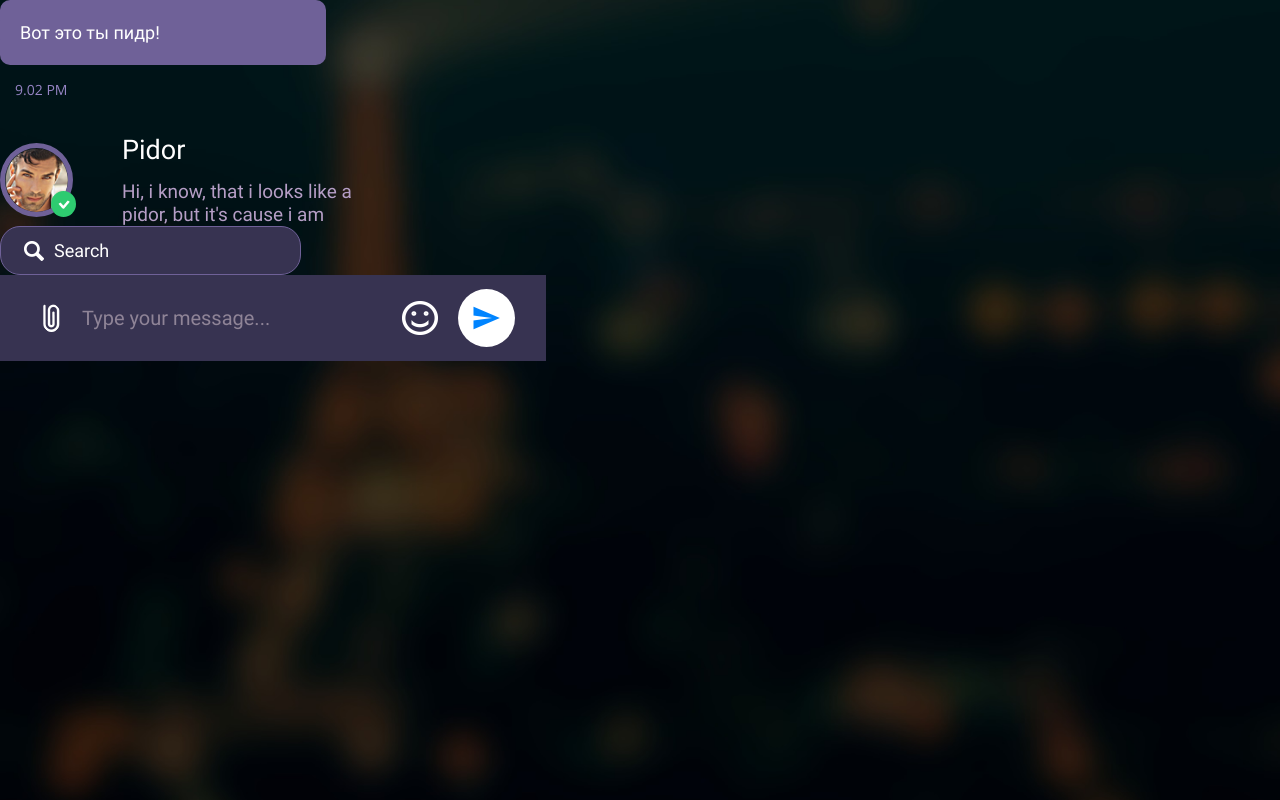
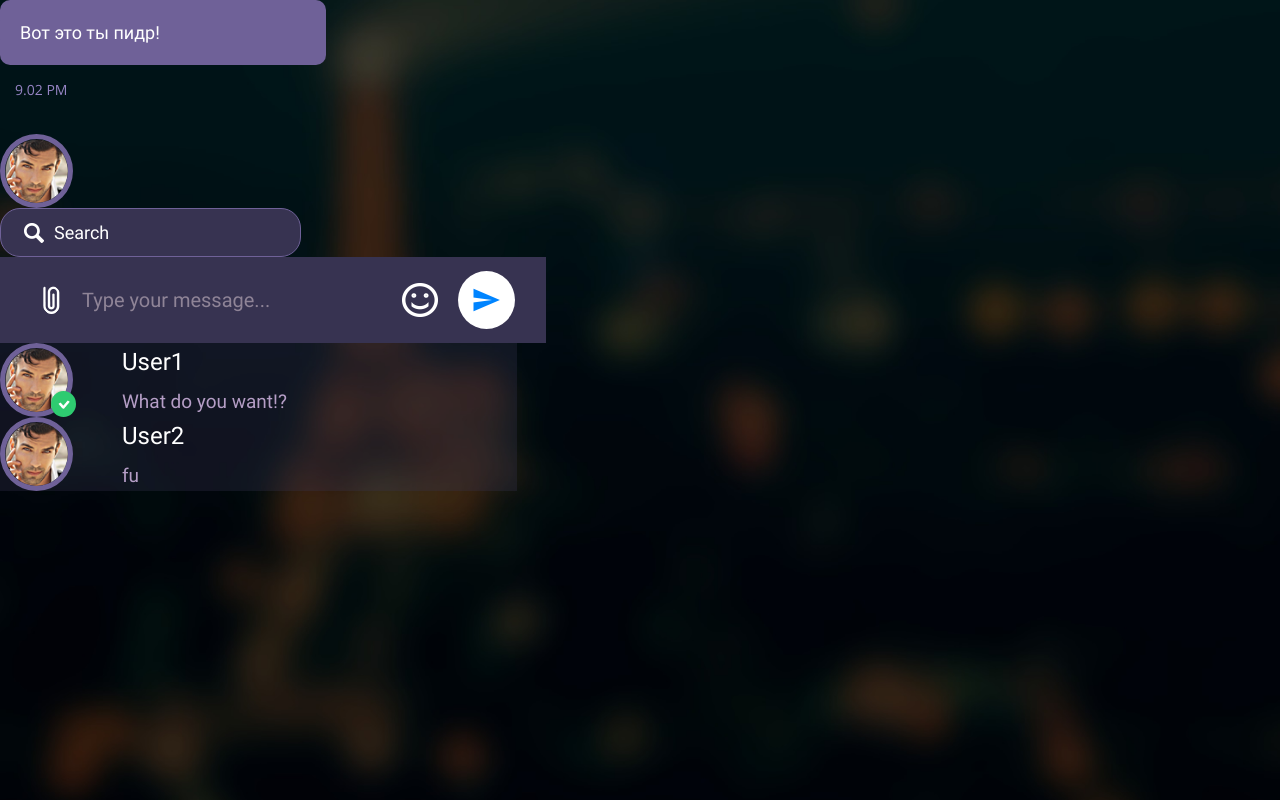
Before and after one commit to tayurus/react-chat, a React (Create React App) app: page / in a window 1280 px wide. Built offline with nearby package versions, Linux system fonts and the light colour scheme.

Commit message:
add user table

```diff
--- a/src/App.js
+++ b/src/App.js
@@ -5,8 +5,55 @@ import { Message } from "./Components/Message/Message";
 import { UserPreview } from "./Components/UserPreview/UserPreview";
 import { SearchInput } from "./Components/searchInput/SearchInput";
 import { MessageControls } from "./Components/MessageControls/MessageControls";
+import { UsersTable } from "./Components/UsersTable/UsersTable";
 
 class App extends Component {
+    constructor(props){
+        super(props);
+        this.state = {
+            username : "User",
+            dialogs: [
+                {
+                    username : "User1",
+                    status : "online",
+                    messagesHistory: [
+                        {
+                            type : "incoming",
+                            text : "Yo bro!",
+                            date: new Date()
+                        },
+                        {
+                            type : "outgoing",
+                            text : "What do you want!?",
+                            date: new Date()
+                        }
+                    ]
+                },
+                {
+                    username : "User2",
+                    status : "offline",
+                    messagesHistory: [
+                        {
+                            type : "outgoing",
+                            text : "May i have a momemnt of your time?",
+                            date: new Date()
+                        },
+                        {
+                            type : "incoming",
+                            text : "What do you want!?",
+                            date: new Date()
+                        },
+                        {
+                            type : "incoming emoji",
+                            text : "fu",
+                            date: new Date()
+                        }
+                    ]
+                }
+            ]
+        }
+    }
+
     render() {
         return (
             <div className="App">
@@ -14,6 +61,7 @@ class App extends Component {
                 <UserPreview />
                 <SearchInput />
                 <MessageControls />
+                <UsersTable dialogs={this.state.dialogs} />
             </div>
         );
     }
--- a/src/Components/UserPreview/UserPreview.css
+++ b/src/Components/UserPreview/UserPreview.css
@@ -34,7 +34,7 @@
 .user-preview__name{
     color: #ffffff;
     font-family: "Roboto";
-    font-size: 27px;
+    font-size: 24px;
     margin-bottom: 14px;
 }
 
--- a/src/Components/UserPreview/UserPreview.js
+++ b/src/Components/UserPreview/UserPreview.js
@@ -1,23 +1,24 @@
-import React from 'react';
-import './UserPreview.css';
-let pidor = require('./img/pidor.png');
+import React from "react";
+import "./UserPreview.css";
+let pidor = require("./img/pidor.png");
 
-export class UserPreview extends React.Component{
-
-    constructor(props){
+export class UserPreview extends React.Component {
+    constructor(props) {
         super(props);
     }
 
-    render(){
+    render() {
         return (
             <div className="user-preview">
-                <div className="user-preview__img user-preview__img_online" style={{background: 'url(' +pidor+') no-repeat center / cover'}}/>
+                <div
+                    className={"user-preview__img " + ((this.props.status === "online") ? " user-preview__img_online" : "")}
+                    style={{ background: "url(" + pidor + ") no-repeat center / cover" }}
+                />
                 <div className="user-preview__info">
-                    <div className="user-preview__name">Pidor</div>
-                    <div className="user-preview__text">Hi, i know, that i looks like a pidor, but it's cause i am</div>
+                    <div className="user-preview__name">{this.props.username}</div>
+                    <div className="user-preview__text">{this.props.text}</div>
                 </div>
             </div>
-        )
+        );
     }
-
 }
--- /dev/null
+++ b/src/Components/UsersTable/UsersTable.css
@@ -0,0 +1,6 @@
+.usersTable{
+    max-width: 517px;
+    overflow: auto;
+    max-height: 864px;
+    background: rgba(55, 51, 81, 0.3);
+}
--- /dev/null
+++ b/src/Components/UsersTable/UsersTable.js
@@ -0,0 +1,22 @@
+import React from 'react';
+import './UsersTable.css';
+import { UserPreview } from '../UserPreview/UserPreview';
+export class UsersTable extends React.Component{
+    constructor(props){
+        super(props);
+    }
+
+    render(){console.log(this.props);
+        return (
+            <div className="usersTable">
+                {this.props.dialogs.map((dialog) => {
+                    return (<UserPreview status={dialog.status}
+                                         username={dialog.username}
+                                         text={dialog.messagesHistory.slice(-1)[0].text}
+                            />)
+                        })
+                }
+            </div>
+        )
+    }
+}
```
